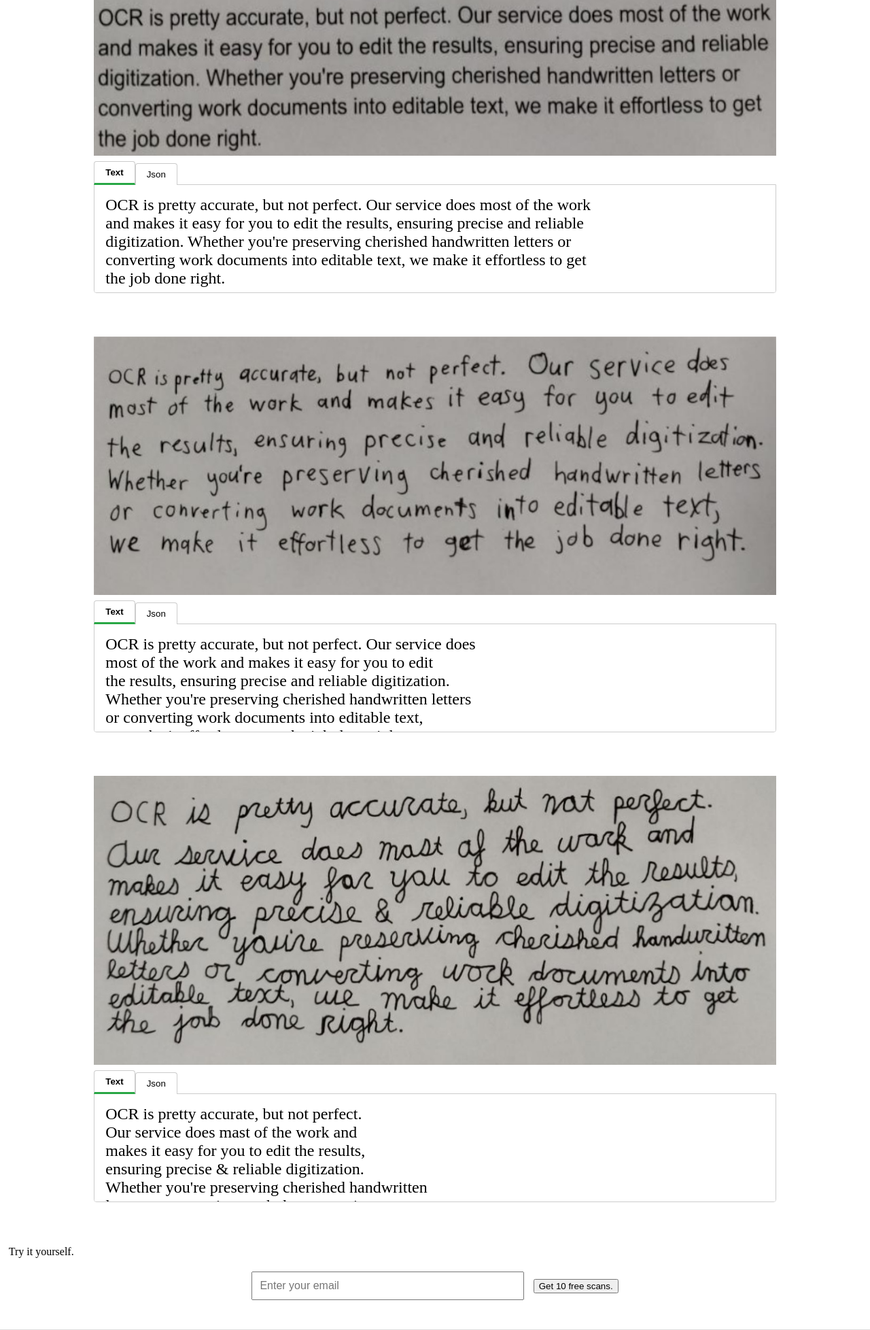
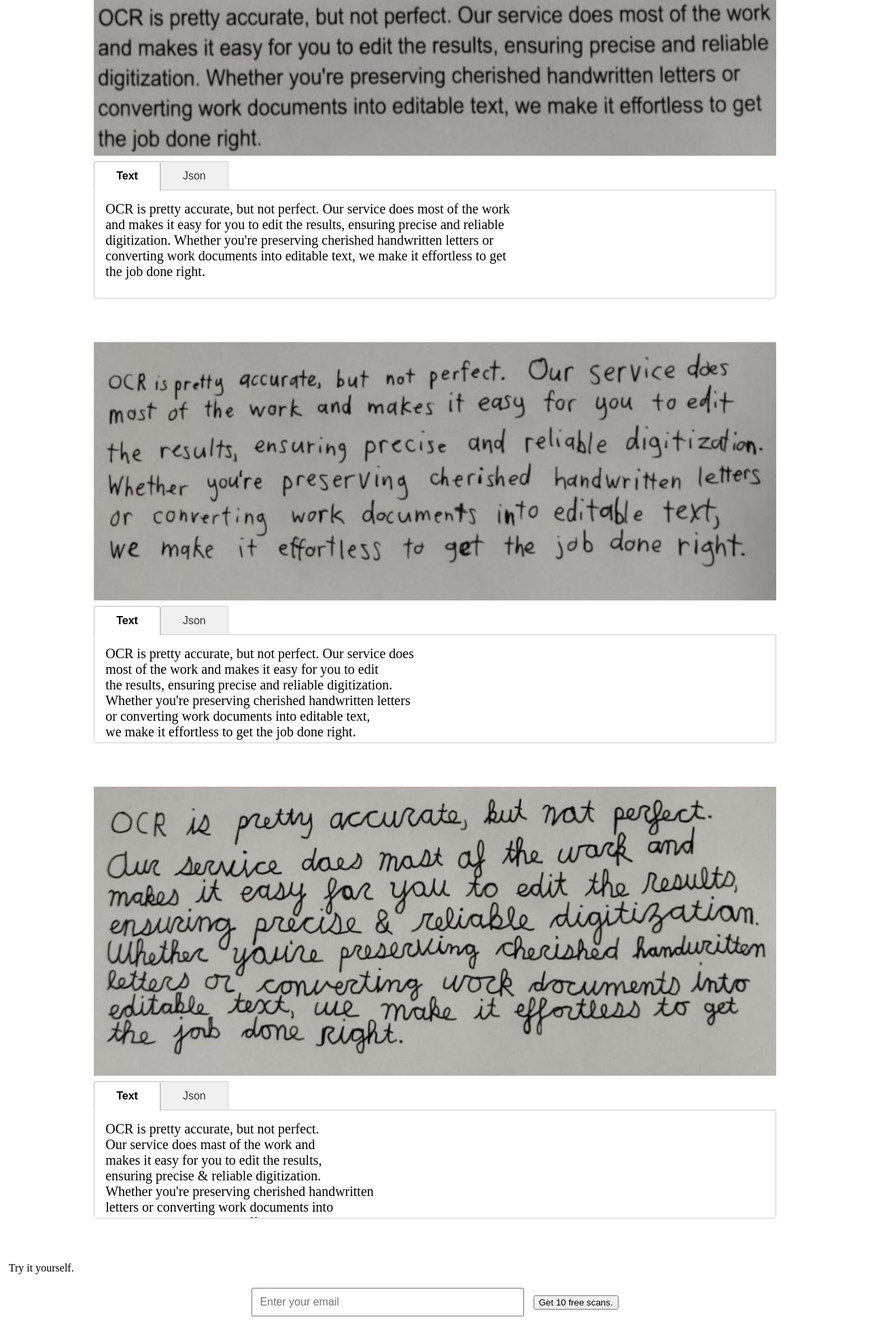
Before and after one commit to ezekielnewren/hybridocr, a Python web app: template website/templates/index.html in a window 1280 px wide. Shown: the part 153-2109 px from the top of the page at 68% size. Run offline with Jinja, Linux system fonts and the light colour scheme; the template is opened without the code that fills it, so the values that code supplies are empty.

Commit message:
improved the look of the tabs

```diff
--- a/website/static/css/style.css
+++ b/website/static/css/style.css
@@ -13,7 +13,7 @@
   min-height: 20vh; /* Ensure a minimum height */
   border: 1px solid #ccc; /* Add a border for better visibility */
   font-family: inherit; /* Match the page's font */
-  font-size: 1.5em; /* Adjust font size for readability */
+  font-size: 1.25em; /* Adjust font size for readability */
   margin-bottom: 2rem;
 }
 
@@ -30,50 +30,59 @@
 .tab-button-container {
   display: flex;
   justify-content: flex-start; /* Align tabs to the left */
-  align-items: flex-end;
-  gap: 0; /* Remove gaps between tabs */
+  align-items: stretch; /* Ensure tabs match height */
+  gap: 0; /* No gaps between tabs */
   margin: 0;
-  /*position: relative; !* Allow fine control over layout if needed *!*/
 }
 
 .tab-button {
-  /*background-color: #28a745;*/
-  background-color: white;
-  color: black;
-  border: 1px solid #ccc; /* Add border for better definition */
-  border-bottom: none; /* Remove bottom border to merge with the textarea */
+  background-color: #f0f0f0; /* Light neutral gray for inactive tabs */
+  color: #333; /* Dark gray text */
+  border: 1px solid #ccc; /* Light gray border */
+  border-bottom: none; /* Seamless integration with textarea */
   cursor: pointer;
-  padding: 0.5rem 1rem; /* Adjust padding for better spacing */
-  transition: background-color 0.3s ease, transform 0.2s ease;
-  margin: 0; /* Remove margin for a seamless appearance */
-  border-radius: 0.25rem 0.25rem 0 0; /* Rounded top corners for tab shape */
-  position: relative;
+  padding: 0.75rem 2rem; /* Comfortable padding */
+  font-size: 1rem; /* Clean font size */
+  font-weight: 500; /* Medium font weight for clarity */
+  border-top-left-radius: 4px; /* Slight rounding for top-left corner */
+  border-top-right-radius: 4px; /* Slight rounding for top-right corner */
+  transition: background-color 0.3s ease, color 0.3s ease, box-shadow 0.2s ease;
+}
+
+.tab-button:first-child {
+  border-right: none; /* Remove right border to connect tabs */
 }
 
 .tab-button:hover {
-  background-color: #218838; /* Darker green on hover */
+  background-color: #e6e6e6; /* Slightly darker gray on hover */
+  color: #000; /* Stronger text contrast */
 }
 
 .tab-button.active {
-  background-color: white; /* Make the active tab match the textarea */
-  color: black;
-  font-weight: bold;
-  border-bottom: 3px solid #28a745;
+  background-color: white; /* White for active tab */
+  color: #000; /* Stronger contrast for active tab */
+  font-weight: bold; /* Highlight active tab with bold text */
+  border: 1px solid #bbb; /* Slightly darker border */
+  border-bottom: none; /* Seamless connection with textarea */
   position: relative;
-  z-index: 2; /* Bring the active tab above the textarea */
+  z-index: 2; /* Ensure active tab appears above textarea */
 }
 
 .tab-display {
-  width: 100%; /* Match width of the container */
-  /*max-width: 40rem; !* Optional: Limit width *!*/
-  min-height: 15vw; /* Dynamic height based on viewport */
+  width: 100%; /* Match width of the tabs */
+  min-height: 20vh; /* Ensure a minimum height */
   border: 1px solid #ccc; /* Match tab borders */
-  border-radius: 0 0 0.25rem 0.25rem; /* Rounded bottom corners */
-  box-sizing: border-box; /* Include padding and borders in size */
-  margin-top: -1px; /* Avoid gaps between tabs and textarea */
+  border-radius: 0 0 4px 4px; /* Subtle rounding for bottom corners */
   padding: 1rem;
-  resize: none;
-  font-size: 1rem;
+  font-size: 1rem; /* Adjust font size */
+  box-sizing: border-box;
+  margin-top: -1px; /* Remove gap between tabs and textarea */
+  resize: none; /* Disable resizing */
+}
+
+.tab-display:focus {
+  border: 1px solid #ccc;
+  outline: none;
 }
 
 .tab-content {
```
